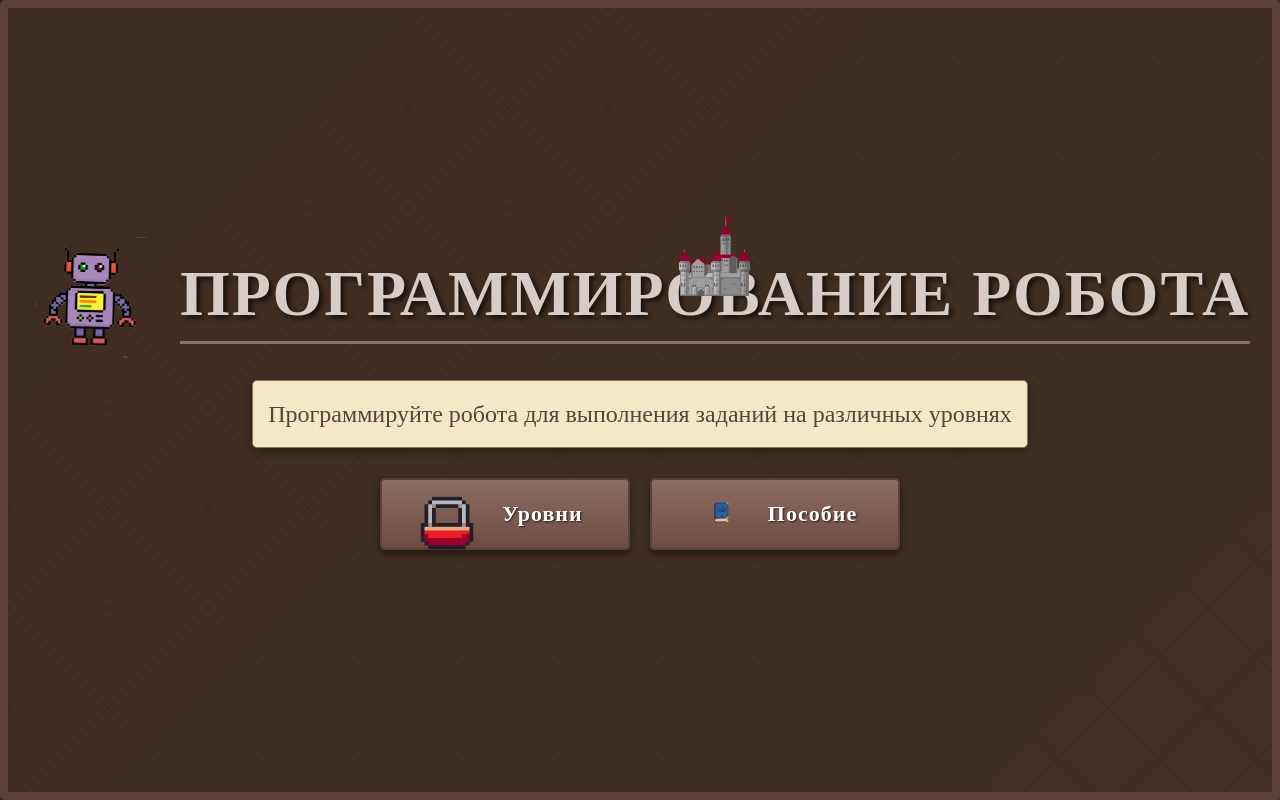
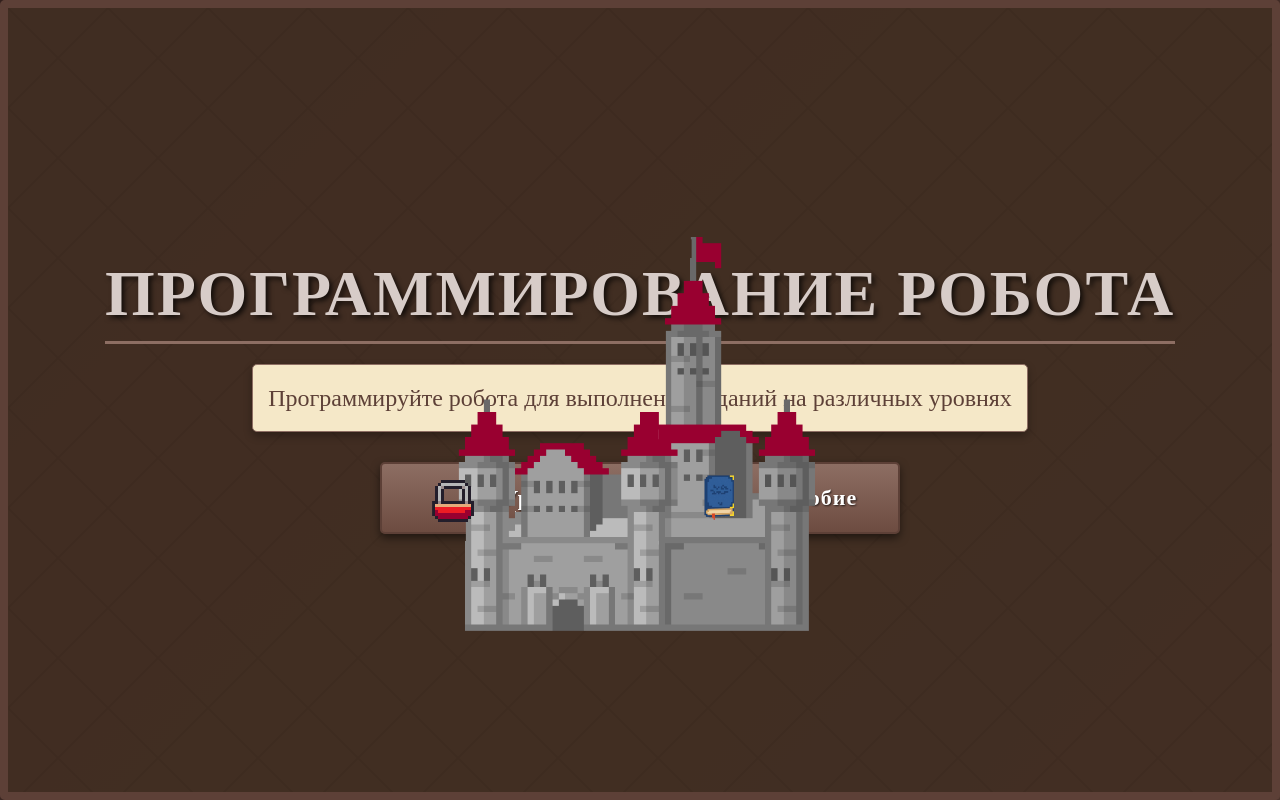
Before and after one commit to pzorin1171-star/mark-s-zadanie-, a website: page index.html in a window 1280 px wide. Drawn offline with Linux system fonts and the light colour scheme.

Commit message:
Update index.html

```diff
--- a/index.html
+++ b/index.html
@@ -1,3 +1,4 @@
+
 <!DOCTYPE html>
 <html lang="ru">
 <head>
@@ -59,7 +60,7 @@
             display: none;
         }
 
-        /* Контейнер для заголовка с иконками */
+        /* Контейнер для заголовка с замком */
         .title-container {
             display: flex;
             align-items: center;
@@ -185,8 +186,8 @@
         /* СТИЛИ ДЛЯ ЗАМКА - УВЕЛИЧЕННЫЙ РАЗМЕР */
         .lock-icon {
             position: absolute;
-            width: 60px;  /* Увеличил размер */
-            height: 60px; /* Увеличил размер */
+            width: 48px;  /* Увеличил размер */
+            height: 48px; /* Увеличил размер */
             transition: transform 0.5s ease, opacity 0.5s ease;
             background-size: contain;
             background-repeat: no-repeat;
@@ -219,8 +220,8 @@
         .book-icon {
             position: absolute;
             /* Исходный размер 144px, но мы увеличиваем видимый размер */
-            width: 144px;
-            height: 144px;
+            width: 300px;
+            height: 300px;
             /* Увеличиваем масштаб для большего видимого размера */
             transform: scale(0.45); /* Увеличил масштаб с 0.333 до 0.45 */
             transition: transform 0.5s ease, opacity 0.5s ease;
@@ -270,63 +271,18 @@
             background-size: contain;
         }
 
-        /* Стили для анимированного робота */
-        .robot-icon {
-            width: 120px;
-            height: 120px;
-            background: url('robot.png') no-repeat center center;
-            background-size: contain;
-            margin-right: 30px;
-            /* Анимация вылета сверху */
-            animation: robotFlyIn 1.5s ease-out forwards, robotWobble 3s ease-in-out 1.5s infinite;
-            opacity: 0;
-            transform: translateY(-200px);
-        }
-
         /* Стили для анимированного замка на заголовке */
         .castle-icon {
             position: absolute;
-            width: 80px;
-            height: 80px;
+            width: 400px;
+            height: 400px;
             background: url('zamok.png') no-repeat center center;
             background-size: contain;
-            top: -40px;
+            top: -20px; /* Поднят на 20px вверх */
             left: 50%;
             transform: translateX(-50%) translateY(-200px);
             /* Анимация вылета сверху */
             animation: castleFlyIn 1.8s ease-out 0.3s forwards;
-        }
-
-        /* Анимация вылета робота сверху */
-        @keyframes robotFlyIn {
-            0% {
-                opacity: 0;
-                transform: translateY(-200px) rotate(-10deg);
-            }
-            70% {
-                opacity: 1;
-                transform: translateY(20px) rotate(5deg);
-            }
-            100% {
-                opacity: 1;
-                transform: translateY(0) rotate(0);
-            }
-        }
-
-        /* Анимация покачивания робота */
-        @keyframes robotWobble {
-            0%, 100% {
-                transform: translateY(0) rotate(0);
-            }
-            25% {
-                transform: translateY(-5px) rotate(2deg);
-            }
-            50% {
-                transform: translateY(0) rotate(0);
-            }
-            75% {
-                transform: translateY(-3px) rotate(-1deg);
-            }
         }
 
         /* Анимация вылета замка сверху */
@@ -353,7 +309,6 @@
         <!-- Главное меню -->
         <div id="main-menu" class="screen">
             <div class="title-container">
-                <div class="robot-icon"></div>
                 <h1>Программирование Робота
                     <div class="castle-icon"></div>
                 </h1>
```
